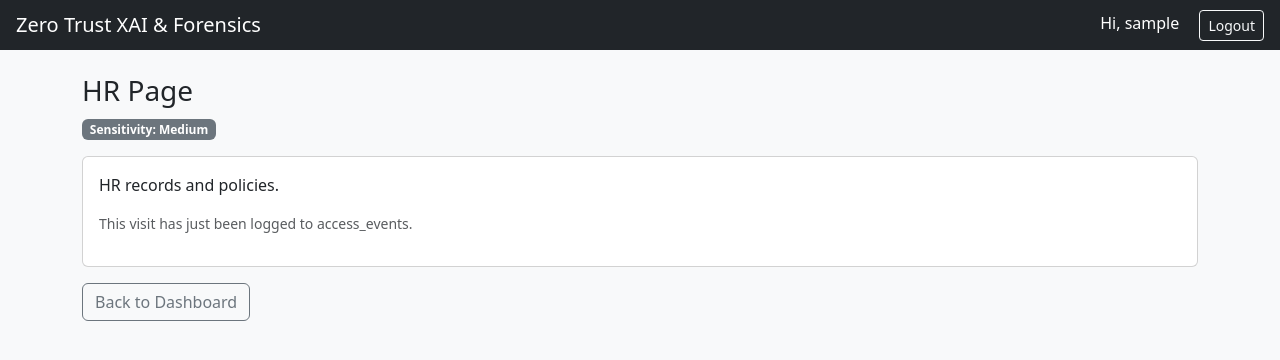
After one commit to psha1108/zero-trust-xai-digital-forensics, a Flask app: page /resources/hr in a window 1280 px wide. The commit adds this page. Shown: the top 360 px of the page. Run offline with Flask 3, Linux system fonts and the light colour scheme; the visitor is signed in with stand-in values (Sample User, id 1).

Commit message:
Add access_events table and protected resource pages with logging

```diff
--- a/app/__init__.py
+++ b/app/__init__.py
@@ -30,8 +30,10 @@ def create_app():
     # Register blueprints
     from app.routes.auth import auth_bp
     from app.routes.dashboard import dashboard_bp
+    from app.routes.resources import resources_bp
 
     app.register_blueprint(auth_bp)
     app.register_blueprint(dashboard_bp)
+    app.register_blueprint(resources_bp)
 
     return app
--- a/app/models.py
+++ b/app/models.py
@@ -76,3 +76,30 @@ class EvidenceLog(db.Model):
     record_hash = db.Column(db.String(64), nullable=False)      # SHA-256 of this record
     previous_hash = db.Column(db.String(64), nullable=True)     # SHA-256 of the prior record
     created_at = db.Column(db.DateTime, default=datetime.utcnow)
+
+class AccessEvent(db.Model):
+    """
+    Logs every request to a protected resource DURING an active session —
+    not just the login itself. This is what makes the system continuous
+    Zero Trust rather than one-time login screening: risk gets recalculated
+    every time this table gets a new row.
+    """
+    __tablename__ = "access_events"
+
+    id = db.Column(db.Integer, primary_key=True)
+    user_id = db.Column(db.Integer, db.ForeignKey("users.id"), nullable=False)
+    session_id = db.Column(db.String(64), nullable=False)
+
+    resource = db.Column(db.String(100), nullable=False)
+    resource_sensitivity = db.Column(db.String(10), nullable=False)
+
+    timestamp = db.Column(db.DateTime, default=datetime.utcnow, nullable=False)
+    request_count = db.Column(db.Integer, default=1)
+
+    ip_address = db.Column(db.String(45), nullable=False)
+    device_id = db.Column(db.String(255), nullable=True)
+
+    decision = db.Column(db.String(10), nullable=True)
+    risk_score = db.Column(db.Float, nullable=True)
+
+    user = db.relationship("User", backref="access_events")
--- /dev/null
+++ b/app/routes/resources.py
@@ -0,0 +1,78 @@
+import hashlib
+from datetime import datetime
+from flask import Blueprint, render_template, request, abort
+from flask_login import login_required, current_user
+
+from app.extensions import db
+from app.models import AccessEvent
+
+resources_bp = Blueprint("resources", __name__)
+
+RESOURCE_SENSITIVITY = {
+    "normal_page": "low",
+    "hr_page": "medium",
+    "finance_page": "high",
+    "admin_page": "high",
+    "confidential_page": "high",
+}
+
+
+def _get_session_id() -> str:
+    """
+    Flask's raw session cookie can be 150+ characters (it's the full
+    signed/encrypted cookie), which doesn't fit in a short DB column.
+    We hash it down to a fixed 64-character SHA-256 hex digest instead —
+    still uniquely identifies the session, just fixed-length.
+    """
+    raw_cookie = request.cookies.get("session", "unknown-session")
+    return hashlib.sha256(raw_cookie.encode()).hexdigest()
+
+
+def _log_access(resource: str) -> AccessEvent:
+    event = AccessEvent(
+        user_id=current_user.id,
+        session_id=_get_session_id(),
+        resource=resource,
+        resource_sensitivity=RESOURCE_SENSITIVITY.get(resource, "low"),
+        timestamp=datetime.utcnow(),
+        ip_address=request.remote_addr or "unknown",
+        device_id=request.headers.get("User-Agent", "unknown"),
+    )
+    db.session.add(event)
+    db.session.commit()
+    return event
+
+
+@resources_bp.route("/resources/normal")
+@login_required
+def normal_page():
+    _log_access("normal_page")
+    return render_template("resource.html", title="Normal Employee Page",
+                            sensitivity="Low", message="General company info, visible to all employees.")
+
+
+@resources_bp.route("/resources/hr")
+@login_required
+def hr_page():
+    _log_access("hr_page")
+    return render_template("resource.html", title="HR Page",
+                            sensitivity="Medium", message="HR records and policies.")
+
+
+@resources_bp.route("/resources/finance")
+@login_required
+def finance_page():
+    _log_access("finance_page")
+    return render_template("resource.html", title="Finance Page",
+                            sensitivity="High", message="Sensitive financial records.")
+
+
+@resources_bp.route("/resources/admin")
+@login_required
+def admin_page():
+    if current_user.role != "admin":
+        _log_access("admin_page")
+        abort(403)
+    _log_access("admin_page")
+    return render_template("resource.html", title="Admin Page",
+                            sensitivity="High", message="System administration panel.")
--- /dev/null
+++ b/app/templates/resource.html
@@ -0,0 +1,13 @@
+{% extends "base.html" %}
+{% block title %}{{ title }}{% endblock %}
+{% block content %}
+<h3>{{ title }}</h3>
+<p><span class="badge bg-secondary">Sensitivity: {{ sensitivity }}</span></p>
+<div class="card">
+    <div class="card-body">
+        <p>{{ message }}</p>
+        <p class="text-muted small">This visit has just been logged to access_events.</p>
+    </div>
+</div>
+<a href="{{ url_for('dashboard.home') }}" class="btn btn-outline-secondary mt-3">Back to Dashboard</a>
+{% endblock %}
```
Also changed, not shown: app/templates/dashboard.html (+7 -0 lines).
